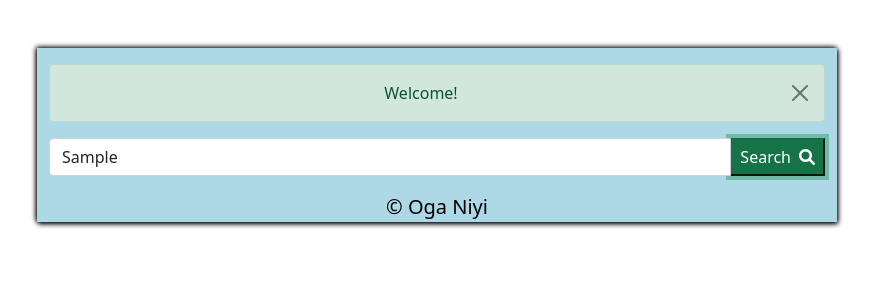
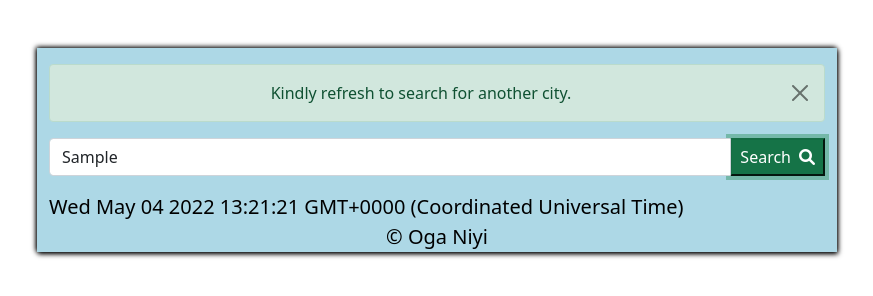
Before and after one commit to oganiyi/weathermap, a plain HTML site: page index.html in a window 1280 px wide. Both pictures are taken after typing "Sample" into the empty fields and a click on the button "Search". Shown: the whole page, without its empty margins (203-1076 px from the left). Drawn offline with nearby package versions, Linux system fonts and the light colour scheme; no server answers.

```diff
--- a/index.html
+++ b/index.html
@@ -28,9 +28,10 @@
             </div>
         </form>
 
+        <span style="font-size: 20px;" id="weatherDate"></span>
         <p id="notFound"></p>
         <div id="mainContent">
-            <span style="font-size: 20px;" id="weatherDate"></span>
+
             <div>
                 <span class="me-2"><i class="fa-solid fa-city"></i></span><span id="city" class="me-3"></span>
                 <span class="me-2"><i class="fa-solid fa-flag"></i></span><span id="country"></span>
--- a/script.js
+++ b/script.js
@@ -51,7 +51,7 @@
 
 document.forms['weatherFrm'].addEventListener('submit', (e)=>{
     e.preventDefault();
-    weatherDate.innerHTML = d.toStringLocale();
+    weatherDate.innerHTML = d.toString();
     document.querySelector('.alert').innerHTML = `<button type="button" class="btn-close" data-bs-dismiss="alert"></button>
     Kindly refresh to search for another city.`;
     weatherAPI(cityInput.value);
```
